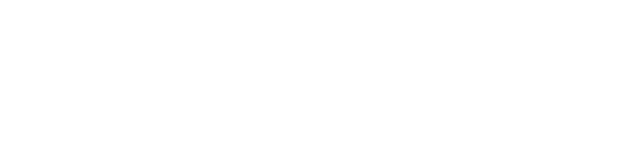
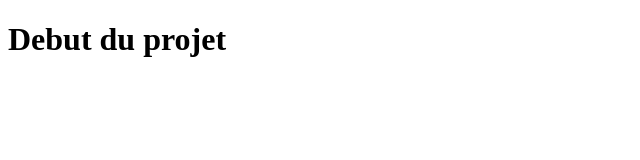
Before and after one commit to Charlesdoiron/BinomeCompta, a website: page index.html in a window 1280 px wide. Shown: the whole page, without its empty margins (0-640 px from the left). Drawn offline with Linux system fonts and the light colour scheme.

Commit message:
third commmit

```diff
--- a/index.html
+++ b/index.html
@@ -4,6 +4,7 @@
 	<title>Binome Comptabilité</title>
 </head>
 <body>
+	<h1>Debut du projet</h1>
 
 </body>
 </html>
```
